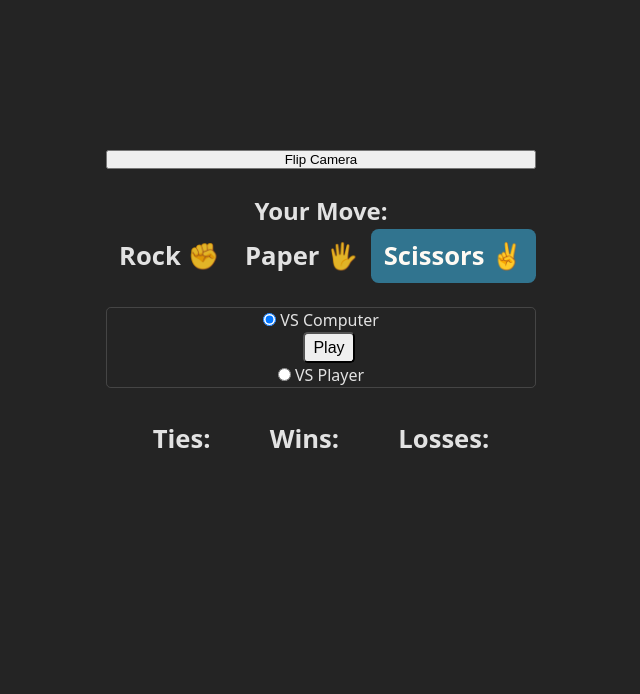
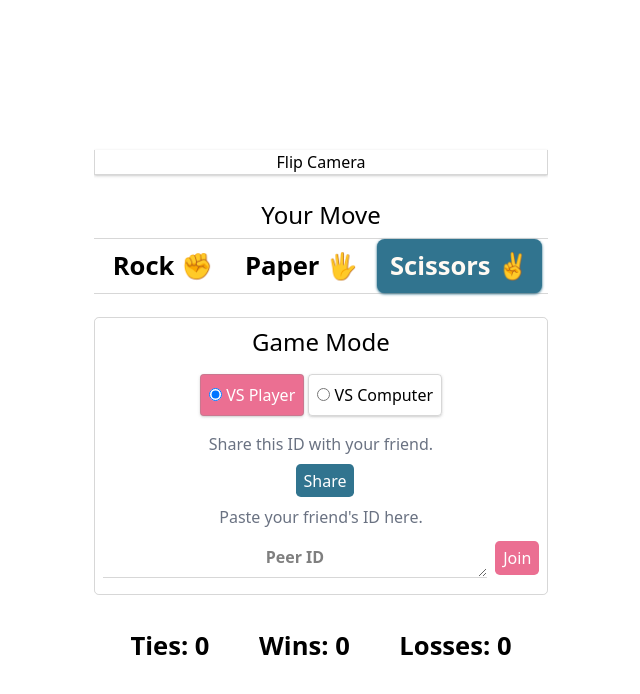
Before and after one commit to TBytes404/MediaPipe-HandGesture-Recognition, a website built with Vite: page index.html in a window 1280 px wide. Shown: the whole page, without its empty margins (319-959 px from the left). Built offline with nearby package versions, Linux system fonts and the light colour scheme; no server answers; what @mediapipe/tasks-vision, peerjs would draw is missing.

Commit message:
better styling

```diff
--- a/index.html
+++ b/index.html
@@ -1,11 +1,15 @@
 <!doctype html>
 <html lang="en">
+
 <head>
   <meta charset="UTF-8" />
   <meta name="viewport" content="width=device-width, initial-scale=1.0" />
+  <meta name="color-scheme" content="light dark" />
   <title>Rock ✊ Paper 🖐️ Scissors ✌️</title>
+  <link rel="stylesheet" href="/src/styles.css">
   <script type="module" src="/src/main.ts"></script>
 </head>
+
 <body>
   <div id="app">
     <div id="container">
@@ -15,7 +19,7 @@
         <canvas id="canvas"></canvas>
       </div>
       <div id="move">
-      <h2>Your Move:</h2>
+        <h2>Your Move</h2>
         <ol id="gestures">
           <li>Rock ✊</li>
           <li>Paper 🖐️</li>
@@ -23,40 +27,46 @@
         </ol>
       </div>
       <div id="match">
-      <input type="radio" name="match" value="singleplayer" id="vscomputer" checked>
-      <label for="vscomputer">VS Computer</label><br>
-      <div id="singleplayer">
-        <button id="play">Play</button>
+        <h2>Game Mode</h2>
+        <div class="radio-group">
+          <label for="vsplayer" class="radio">
+            <input type="radio" name="match" value="multiplayer" id="vsplayer" checked>
+            <span>VS Player</span>
+          </label>
+          <label for="vscomputer" class="radio">
+            <input type="radio" name="match" value="singleplayer" id="vscomputer">
+            <span>VS Computer</span>
+          </label>
         </div>
-      <input type="radio" name="match" value="multiplayer" id="vsplayer">
-      <label for="vsplayer">VS Player</label><br>
-      <div id="multiplayer" hidden>
+        <div id="multiplayer">
+          <p class="help-text">Share this ID with your friend.</p>
           <div>
             <h4 id="hostid"></h4>
             <button id="share">Share</button>
           </div>
+          <p class="help-text">Paste your friend's ID here.</p>
           <div>
-          <textarea id="peerid" type="text" cols="36" placeholder="Peer ID"></textarea>
+            <textarea id="peerid" type="text" rows="1" cols="36" placeholder="Peer ID"></textarea>
             <button id="join">Join</button>
           </div>
         </div>
+        <div id="singleplayer" hidden>
+          <p class="help-text">Play with the computer until your friend joins.</p>
+          <button id="play">Play</button>
+        </div>
       </div>
       <div id="game" hidden>
-      <h2>Opposition:</h2>
+        <h2>Opposition</h2>
         <img id="opposition" alt="Opposition">
         <h1 id="message"></h1>
       </div>
       <ol id="scores">
-      <li>Ties: <span></span></li>
-      <li>Wins: <span></span></li>
-      <li>Losses: <span></span></li>
+        <li>Ties: <span>0</span></li>
+        <li>Wins: <span>0</span></li>
+        <li>Losses: <span>0</span></li>
       </ol>
     </div>
-  <div
-    id="pwa-toast"
-    role="alert"
-    aria-labelledby="toast-message"
-  >
+    <div id="pwa-toast" role="alert" aria-labelledby="toast-message">
       <div class="message">
         <span id="toast-message"></span>
       </div>
@@ -71,4 +81,5 @@
     </div>
   </div>
 </body>
+
 </html>
--- a/src/game.ts
+++ b/src/game.ts
@@ -7,11 +7,12 @@ export class Game {
   scores: NodeListOf<HTMLElement>
   match: HTMLElement
   game: HTMLElement
-  vscomputer: HTMLElement
+  vscomputer: HTMLInputElement
   vsplayer: HTMLElement
   singleplayer: HTMLElement
   multiplayer: HTMLElement
   play: HTMLButtonElement
+  share: HTMLButtonElement
 
   paused: boolean
   gestureNames: string[]
@@ -32,6 +33,7 @@ export class Game {
     this.opposition = app.querySelector("#opposition")!
     this.message = app.querySelector("#message")!
     this.scores = app.querySelectorAll("#scores>li>span")!
+    this.share = app.querySelector("#share")!
     this.paused = false
     this.gestureNames = ["rock", "paper", "scissors"]
     this.displayTexts = ["It's a Tie!", "You Win!", "You Lose!"]
@@ -59,6 +61,13 @@ export class Game {
     }
 
     this.setupMultiplayer()
+    this.share.onclick = async () => {
+      await navigator.clipboard.writeText(this.net.url.toString())
+      this.share.innerText = "Copied ✅"
+      this.vscomputer.checked = true
+      this.singleplayer.hidden = false
+      this.multiplayer.hidden = true
+    }
     this.vsplayer.onclick = () => {
       this.singleplayer.hidden = true
       this.multiplayer.hidden = false
@@ -70,22 +79,22 @@ export class Game {
   }
 
   private startSinglePlayer() {
-    this.start()
+    this.start("Playing against the Computer!")
     this.loop = setInterval(() => {
       this.pause()
       this.evaluate(this.randomGestureIdx())
       setTimeout(() => this.resume(), 4000)
-    }, 12000)
+    }, 8000)
   }
 
   private setupMultiplayer() {
     this.net.onOpen = () => {
-      this.start()
+      this.start("Player has Joined the Game!")
       if (this.net.isHost)
         this.loop = setInterval(() => {
           this.pause()
           this.net.send(this.stableGestureIdx)
-        }, 12000)
+        }, 8000)
     }
     this.net.onData = (data: any) => {
       this.evaluate(data)
@@ -112,13 +121,15 @@ export class Game {
       new SpeechSynthesisUtterance(this.displayTexts[winnerIdx]))
   }
 
-  private start() {
+  private start(msg: string) {
     clearInterval(this.loop)
     this.loop = undefined
     this.match.hidden = true
     this.game.hidden = false
     this.opposition.src = "/loading.webp"
     for (const li of this.scores) li.textContent = "0"
+    this.message.textContent = msg
+    speechSynthesis.speak(new SpeechSynthesisUtterance(msg))
   }
 
   private stop() {
--- a/src/main.ts
+++ b/src/main.ts
@@ -1,7 +1,6 @@
 import { initPWA } from './pwa'
 import { Game } from './game'
 import { Rocon } from './recon'
-import './style.css'
 
 const app = document.getElementById("app")!
 initPWA(app)
--- a/src/net.ts
+++ b/src/net.ts
@@ -2,7 +2,6 @@ import { type DataConnection, Peer } from "peerjs"
 
 export class Net {
   hostid: HTMLElement
-  share: HTMLButtonElement
   peerid: HTMLInputElement
   join: HTMLButtonElement
 
@@ -16,7 +15,6 @@ export class Net {
 
   constructor(app: Element) {
     this.hostid = app.querySelector("#hostid")!
-    this.share = app.querySelector("#share")!
     this.peerid = app.querySelector("#peerid")!
     this.join = app.querySelector("#join")!
     this.isHost = true
@@ -42,10 +40,6 @@ export class Net {
     this.peer.on("connection", (conn) =>
       this.setupConnectionListeners(conn, true))
 
-    this.share.onclick = async () => {
-      await navigator.clipboard.writeText(this.url.toString())
-      this.share.innerText = "Copied ✅"
-    }
     this.join.onclick = () => {
       this.join.innerText = "Joining..."
       this.join.disabled = true
--- a/src/style.css
+++ b/src/styles.css
@@ -1,23 +1,4 @@
-:root {
-  font-family: system-ui, Avenir, Helvetica, Arial, sans-serif;
-  line-height: 1.5;
-  font-weight: 400;
-
-  color-scheme: light dark;
-  color: rgba(255, 255, 255, 0.87);
-  background-color: #242424;
-
-  font-synthesis: none;
-  text-rendering: optimizeLegibility;
-  -webkit-font-smoothing: antialiased;
-  -moz-osx-font-smoothing: grayscale;
-}
-
-* {
-  margin: 0;
-  padding: 0;
-  box-sizing: border-box;
-}
+@import "tailwindcss";
 
 #container {
   max-width: 100vw;
@@ -31,16 +12,59 @@
   margin-bottom: 1.5em;
 }
 
+#media {
+  display: grid;
+}
+
+#video,
+#canvas {
+  max-width: 100vw;
+  grid-column: 1;
+  grid-row: 1;
+}
+
+#flip {
+  @apply border-b border-r border-l border-[#8885] shadow shadow-[#8885];
+}
+
+h2 {
+  @apply text-2xl font-medium mb-2;
+}
+
+#gestures {
+  @apply outline outline-[#8885];
+}
+
+#gestures>.active {
+  background-color: #31748f;
+  color: #fffaf3;
+  @apply shadow shadow-[#31748f];
+}
+
+#gestures>.pause {
+  background-color: #eb6f92;
+}
+
+.radio-group {
+  @apply py-2;
+}
+
+.radio {
+  @apply inline-block border p-2 rounded border-[#8885] shadow shadow-[#8885] appearance-none;
+}
+
+.radio:has(>input[type="radio"][value="multiplayer"]:checked) {
+  @apply bg-[#eb6f92] text-white;
+}
+
+.radio:has(>input[type="radio"][value="singleplayer"]:checked) {
+  @apply bg-[#31748f] text-white;
+}
+
 #match {
   border: 1px solid #8885;
   border-radius: 0.3em;
-}
-
-#multiplayer>div {
-  display: flex;
-  align-items: center;
-  justify-content: center;
-  margin: 1em;
+  @apply space-y-2 p-2;
 }
 
 #match textarea {
@@ -54,21 +78,37 @@
 }
 
 #match button {
-  margin-left: 1em;
-  font-size: 1em;
   padding: 0.3em 0.5em;
   border-radius: 0.3em;
+  @apply text-white ml-2;
 }
 
-#media {
-  display: grid;
+#share {
+  @apply bg-[#31748f];
 }
 
-#video,
-#canvas {
-  max-width: 100vw;
-  grid-column: 1;
-  grid-row: 1;
+#join,
+#play {
+  @apply bg-[#eb6f92];
+}
+
+#multiplayer,
+#singleplayer {
+  @apply space-y-2;
+}
+
+#multiplayer>div {
+  display: flex;
+  align-items: center;
+  justify-content: center;
+}
+
+.help-text {
+  @apply text-gray-500;
+}
+
+#hostid {
+  @apply font-bold;
 }
 
 ol {
@@ -85,13 +125,12 @@ ol>li {
   border-radius: 0.3em;
 }
 
-#gestures>.active {
-  background-color: #31748f;
-  color: #fffaf3;
+h1 {
+  @apply text-3xl font-black mt-4;
 }
 
-#gestures>.pause {
-  background-color: #eb6f92;
+img {
+  @apply mx-auto;
 }
 
 #pwa-toast {
--- a/vite.config.ts
+++ b/vite.config.ts
@@ -1,10 +1,12 @@
 import basicSsl from '@vitejs/plugin-basic-ssl';
 import { VitePWA } from 'vite-plugin-pwa';
 import { defineConfig } from 'vite'
+import tailwindcss from '@tailwindcss/vite'
 
 // https://vitejs.dev/config/
 export default defineConfig({
-  plugins: [basicSsl({ certDir: '.cert' }),
+  plugins: [tailwindcss(),
+  basicSsl({ certDir: '.cert' }),
   VitePWA({
     registerType: 'autoUpdate',
     injectRegister: false,
```
Also changed, not shown: package.json (+13 -12 lines), README.md, 1 other file. Lines whose indentation alone changed are shown as unchanged.
